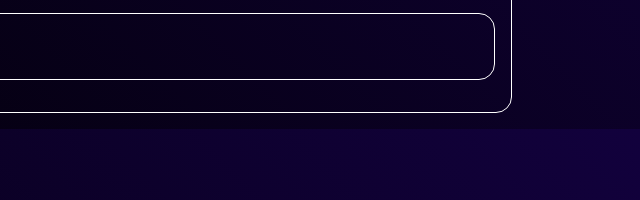
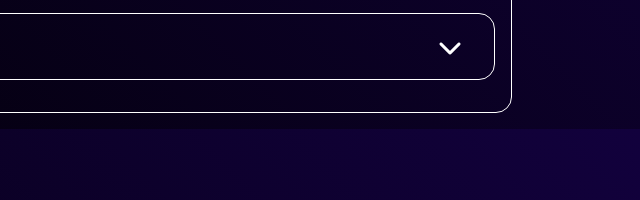
Before and after one commit to ThalesNogueira/Portfolio, a website built with Vite: page index.html in a window 1280 px wide. Shown: the part 524-724 px from the top of the page, 640-1280 px from the left. Built offline with nearby package versions, Linux system fonts and the light colour scheme; a web font is replaced by a local one.

Commit message:
ajuste no arrow do portfolio

```diff
--- a/index.html
+++ b/index.html
@@ -154,6 +154,9 @@
                 <span class="title">
                     Portfólio
                 </span>
+                <div>
+                    <i class="fa-solid fa-chevron-down" style="color: #ffffff;"></i>
+                </div>
 
             </button>
 
```
